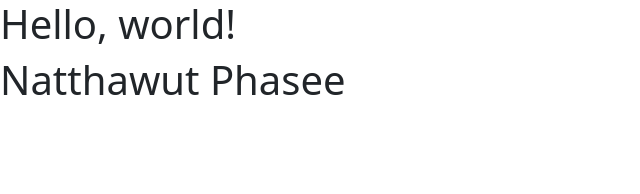
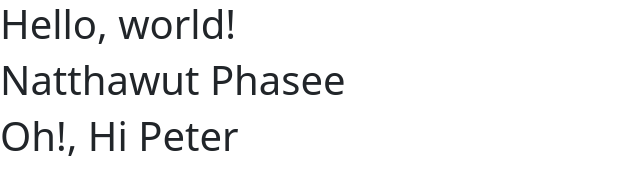
Before and after one commit to Natthawut115-op/web_html, a plain HTML site: page index.html in a window 1280 px wide. Shown: the whole page, without its empty margins (0-640 px from the left). Drawn offline with nearby package versions, Linux system fonts and the light colour scheme.

Commit message:
Peter Change

```diff
--- a/index.html
+++ b/index.html
@@ -9,6 +9,7 @@
   <body>
     <h1>Hello, world!</h1>
     <h1>Natthawut Phasee</h1>
+    <h1>Oh!, Hi Peter</h1>
     <script src="https://cdn.jsdelivr.net/npm/bootstrap@5.3.3/dist/js/bootstrap.bundle.min.js" integrity="sha384-YvpcrYf0tY3lHB60NNkmXc5s9fDVZLESaAA55NDzOxhy9GkcIdslK1eN7N6jIeHz" crossorigin="anonymous"></script>
   </body>
 </html>
```
